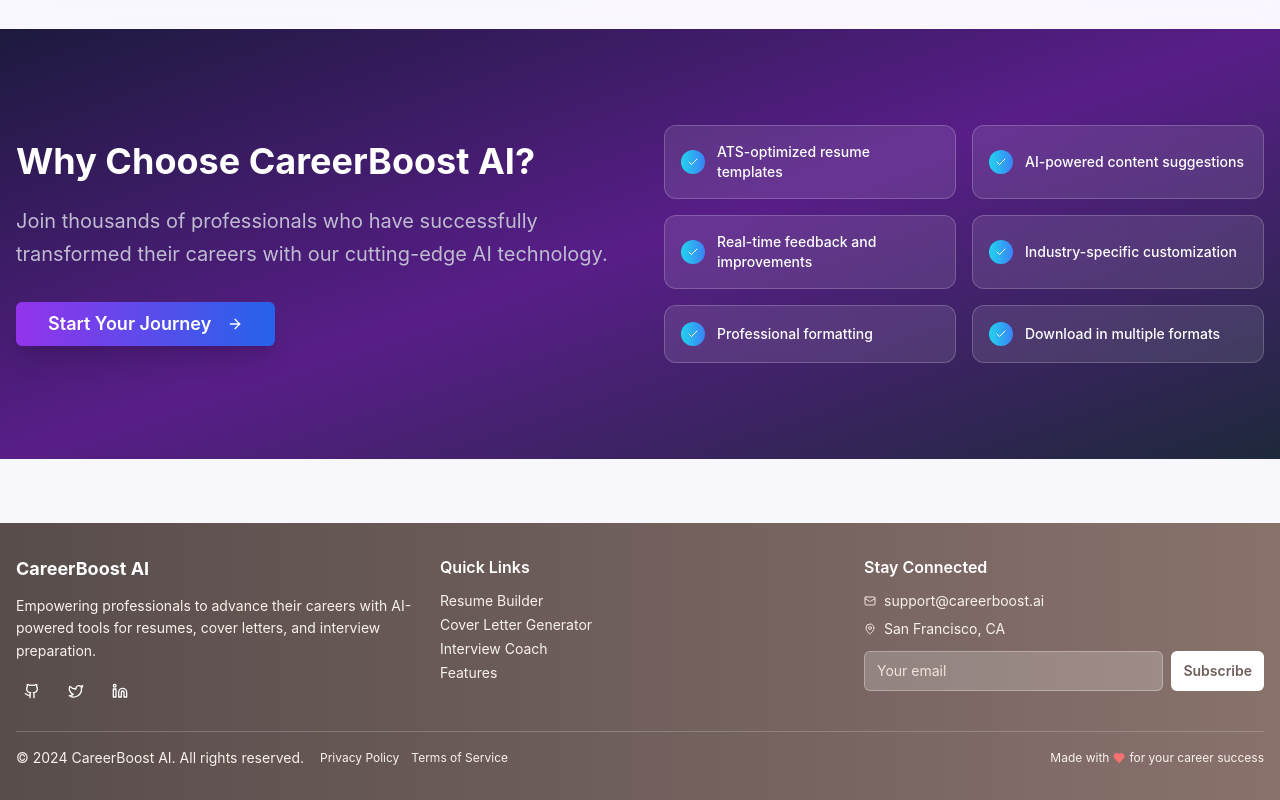
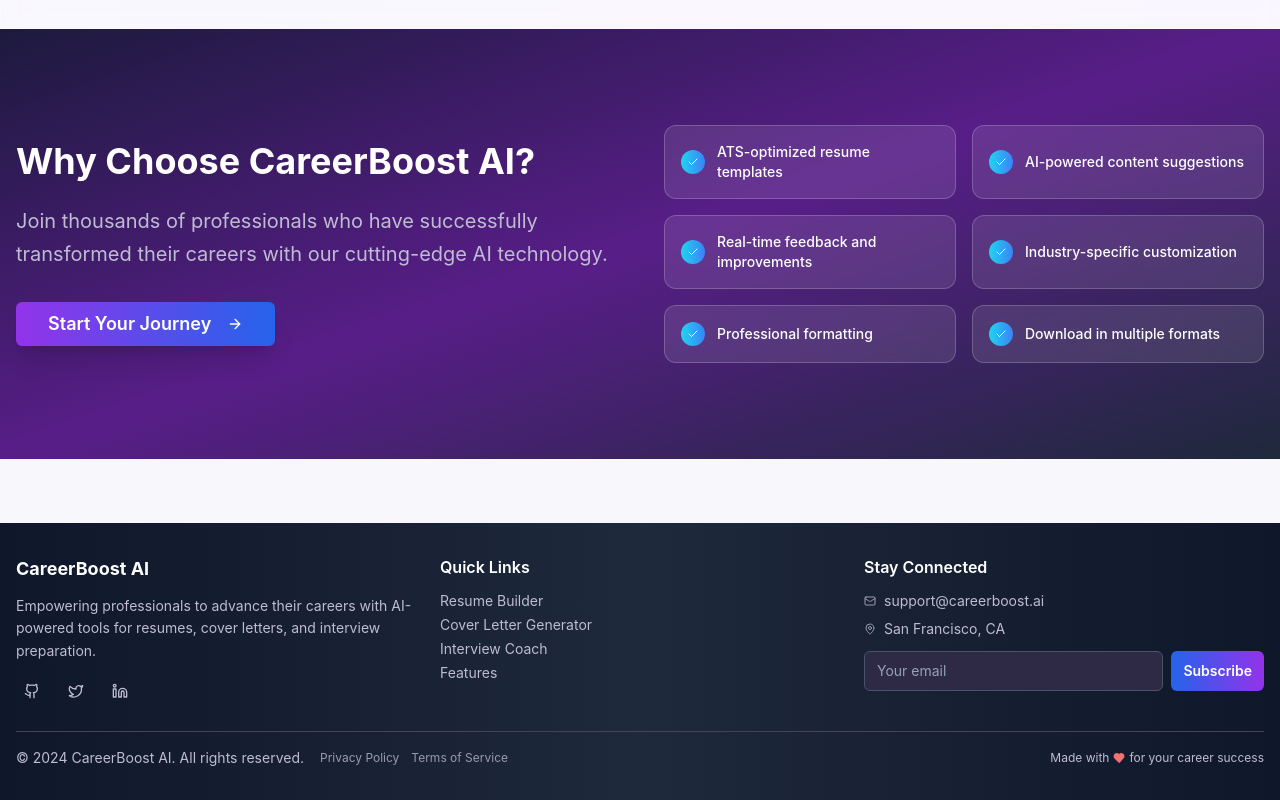
Before and after one commit to HERPESME/prompt-career-boost, a React (Vite) app: page / in a window 1280 px wide. Shown: the part 5998-6798 px from the top of the page. Built offline with nearby package versions, Linux system fonts and the light colour scheme.

Commit message:
Refactor: Update footer and color scheme
Updated the footer's background color and adjusted other colors throughout the application to maintain a consistent visual theme.

```diff
--- a/src/components/layout/Footer.tsx
+++ b/src/components/layout/Footer.tsx
@@ -18,7 +18,7 @@ export const Footer = () => {
 
   return (
     <>
-      <footer className="bg-gradient-to-r from-warm-brown-800 via-warm-brown-700 to-warm-brown-600 text-white">
+      <footer className="bg-gradient-to-r from-slate-900 via-slate-800 to-slate-900 text-white">
         <div className="container mx-auto px-4 py-8">
           {/* Main Footer Content */}
           <div className="grid grid-cols-1 md:grid-cols-3 gap-6 mb-6">
@@ -27,17 +27,17 @@ export const Footer = () => {
               <h3 className="text-lg font-bold text-white">
                 CareerBoost AI
               </h3>
-              <p className="text-cream-100 leading-relaxed text-sm">
+              <p className="text-slate-300 leading-relaxed text-sm">
                 Empowering professionals to advance their careers with AI-powered tools for resumes, cover letters, and interview preparation.
               </p>
               <div className="flex space-x-3">
-                <Button variant="ghost" size="icon" className="text-white hover:bg-white/20 hover:text-white h-8 w-8">
+                <Button variant="ghost" size="icon" className="text-slate-300 hover:bg-slate-700 hover:text-white h-8 w-8 transition-colors">
                   <Github className="h-4 w-4" />
                 </Button>
-                <Button variant="ghost" size="icon" className="text-white hover:bg-white/20 hover:text-white h-8 w-8">
+                <Button variant="ghost" size="icon" className="text-slate-300 hover:bg-slate-700 hover:text-white h-8 w-8 transition-colors">
                   <Twitter className="h-4 w-4" />
                 </Button>
-                <Button variant="ghost" size="icon" className="text-white hover:bg-white/20 hover:text-white h-8 w-8">
+                <Button variant="ghost" size="icon" className="text-slate-300 hover:bg-slate-700 hover:text-white h-8 w-8 transition-colors">
                   <Linkedin className="h-4 w-4" />
                 </Button>
               </div>
@@ -49,12 +49,12 @@ export const Footer = () => {
               <ul className="space-y-1 text-sm">
                 <li>
                   {user ? (
-                    <Link to="/resume" className="text-cream-100 hover:text-white transition-colors duration-200">
+                    <Link to="/resume" className="text-slate-300 hover:text-blue-400 transition-colors duration-200">
                       Resume Builder
                     </Link>
                   ) : (
                     <AuthDialog>
-                      <button className="text-cream-100 hover:text-white transition-colors duration-200 text-left">
+                      <button className="text-slate-300 hover:text-blue-400 transition-colors duration-200 text-left">
                         Resume Builder
                       </button>
                     </AuthDialog>
@@ -62,12 +62,12 @@ export const Footer = () => {
                 </li>
                 <li>
                   {user ? (
-                    <Link to="/cover-letter" className="text-cream-100 hover:text-white transition-colors duration-200">
+                    <Link to="/cover-letter" className="text-slate-300 hover:text-blue-400 transition-colors duration-200">
                       Cover Letter Generator
                     </Link>
                   ) : (
                     <AuthDialog>
-                      <button className="text-cream-100 hover:text-white transition-colors duration-200 text-left">
+                      <button className="text-slate-300 hover:text-blue-400 transition-colors duration-200 text-left">
                         Cover Letter Generator
                       </button>
                     </AuthDialog>
@@ -75,19 +75,19 @@ export const Footer = () => {
                 </li>
                 <li>
                   {user ? (
-                    <Link to="/interview" className="text-cream-100 hover:text-white transition-colors duration-200">
+                    <Link to="/interview" className="text-slate-300 hover:text-blue-400 transition-colors duration-200">
                       Interview Coach
                     </Link>
                   ) : (
                     <AuthDialog>
-                      <button className="text-cream-100 hover:text-white transition-colors duration-200 text-left">
+                      <button className="text-slate-300 hover:text-blue-400 transition-colors duration-200 text-left">
                         Interview Coach
                       </button>
                     </AuthDialog>
                   )}
                 </li>
                 <li>
-                  <a href="#features" className="text-cream-100 hover:text-white transition-colors duration-200">
+                  <a href="#features" className="text-slate-300 hover:text-blue-400 transition-colors duration-200">
                     Features
                   </a>
                 </li>
@@ -99,12 +99,12 @@ export const Footer = () => {
               <h4 className="text-md font-semibold text-white">Stay Connected</h4>
               <div className="space-y-2 text-sm">
                 <div className="flex items-center space-x-2">
-                  <Mail className="h-3 w-3 text-cream-200" />
-                  <span className="text-cream-100">support@careerboost.ai</span>
+                  <Mail className="h-3 w-3 text-slate-400" />
+                  <span className="text-slate-300">support@careerboost.ai</span>
                 </div>
                 <div className="flex items-center space-x-2">
-                  <MapPin className="h-3 w-3 text-cream-200" />
-                  <span className="text-cream-100">San Francisco, CA</span>
+                  <MapPin className="h-3 w-3 text-slate-400" />
+                  <span className="text-slate-300">San Francisco, CA</span>
                 </div>
               </div>
 
@@ -114,9 +114,9 @@ export const Footer = () => {
                   <input
                     type="email"
                     placeholder="Your email"
-                    className="flex-1 px-3 py-2 rounded-md bg-white/20 border border-white/30 text-white placeholder-cream-200 focus:outline-none focus:ring-2 focus:ring-white/50 text-sm"
+                    className="flex-1 px-3 py-2 rounded-md bg-slate-800 border border-slate-600 text-white placeholder-slate-400 focus:outline-none focus:ring-2 focus:ring-blue-500 focus:border-blue-500 text-sm transition-colors"
                   />
-                  <Button className="bg-white text-warm-brown-700 hover:bg-cream-100 font-semibold text-sm px-3 py-2">
+                  <Button className="bg-gradient-to-r from-blue-600 to-purple-600 hover:from-blue-700 hover:to-purple-700 text-white font-semibold text-sm px-3 py-2 transition-all duration-200">
                     Subscribe
                   </Button>
                 </div>
@@ -124,25 +124,25 @@ export const Footer = () => {
             </div>
           </div>
 
-          <Separator className="bg-white/20 mb-4" />
+          <Separator className="bg-slate-700 mb-4" />
 
           {/* Bottom Section */}
           <div className="flex flex-col md:flex-row justify-between items-center space-y-2 md:space-y-0">
             <div className="flex flex-col md:flex-row items-center space-y-1 md:space-y-0 md:space-x-4 text-sm">
-              <p className="text-cream-100">
+              <p className="text-slate-300">
                 © 2024 CareerBoost AI. All rights reserved.
               </p>
               <div className="flex space-x-3 text-xs">
-                <a href="#" className="text-cream-100 hover:text-white transition-colors">
+                <a href="#" className="text-slate-400 hover:text-slate-200 transition-colors">
                   Privacy Policy
                 </a>
-                <a href="#" className="text-cream-100 hover:text-white transition-colors">
+                <a href="#" className="text-slate-400 hover:text-slate-200 transition-colors">
                   Terms of Service
                 </a>
               </div>
             </div>
 
-            <div className="flex items-center space-x-1 text-cream-100 text-xs">
+            <div className="flex items-center space-x-1 text-slate-300 text-xs">
               <span>Made with</span>
               <Heart className="h-3 w-3 text-red-400 fill-current" />
               <span>for your career success</span>
--- a/src/components/pricing/TokenDisplay.tsx
+++ b/src/components/pricing/TokenDisplay.tsx
@@ -27,15 +27,15 @@ export const TokenDisplay = () => {
   ];
 
   return (
-    <div className="flex items-center gap-4 p-3 bg-white/80 backdrop-blur-sm rounded-lg border border-warm-brown-200">
-      <div className="flex items-center gap-1 text-warm-brown-700">
+    <div className="flex items-center gap-4 p-3 bg-white/90 backdrop-blur-sm rounded-lg border border-slate-200 shadow-sm">
+      <div className="flex items-center gap-1 text-slate-700">
         <Zap className="h-4 w-4" />
         <span className="text-sm font-medium">Tokens:</span>
       </div>
       {tokenInfo.map((token, index) => (
         <div key={index} className="flex items-center gap-1">
           <token.icon className={`h-4 w-4 ${token.color}`} />
-          <span className={`text-sm font-semibold ${token.count === 0 ? 'text-red-500' : 'text-warm-brown-800'}`}>
+          <span className={`text-sm font-semibold ${token.count === 0 ? 'text-red-500' : 'text-slate-800'}`}>
             {token.count}
           </span>
         </div>
```
